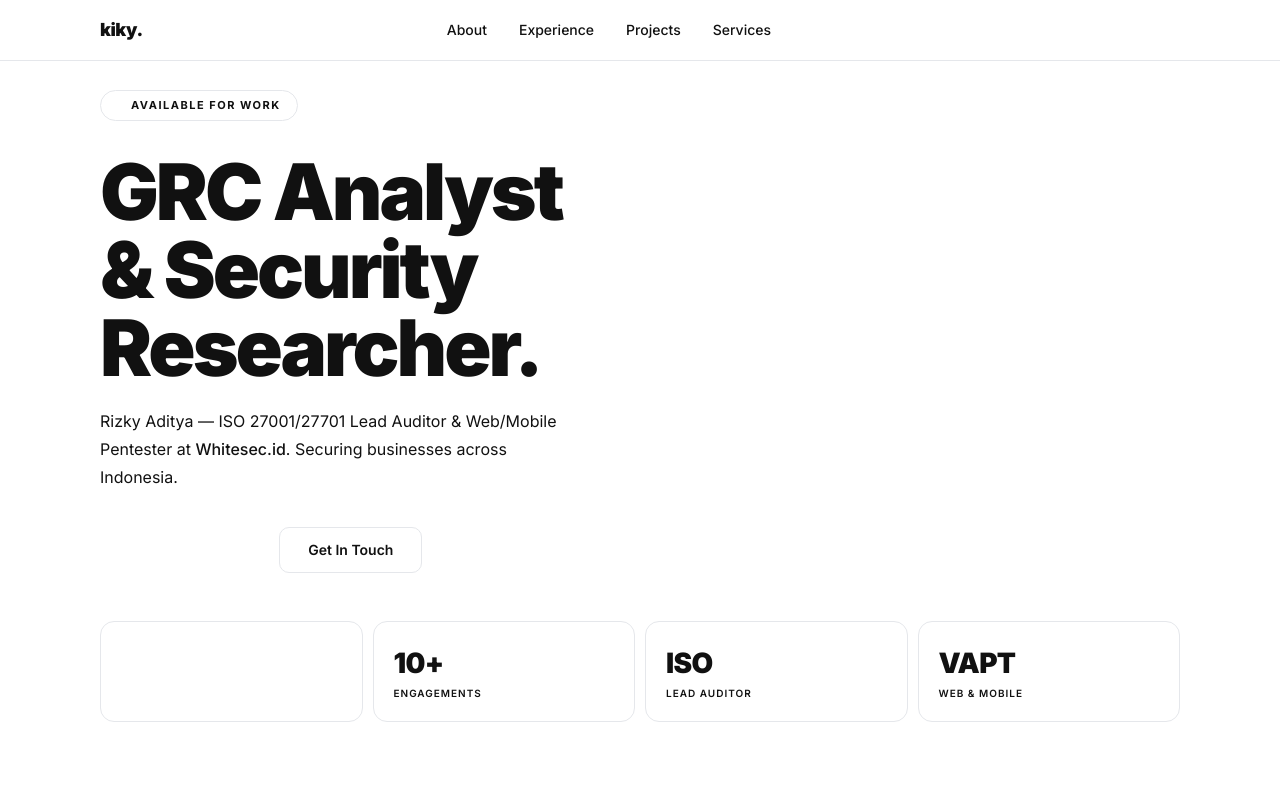
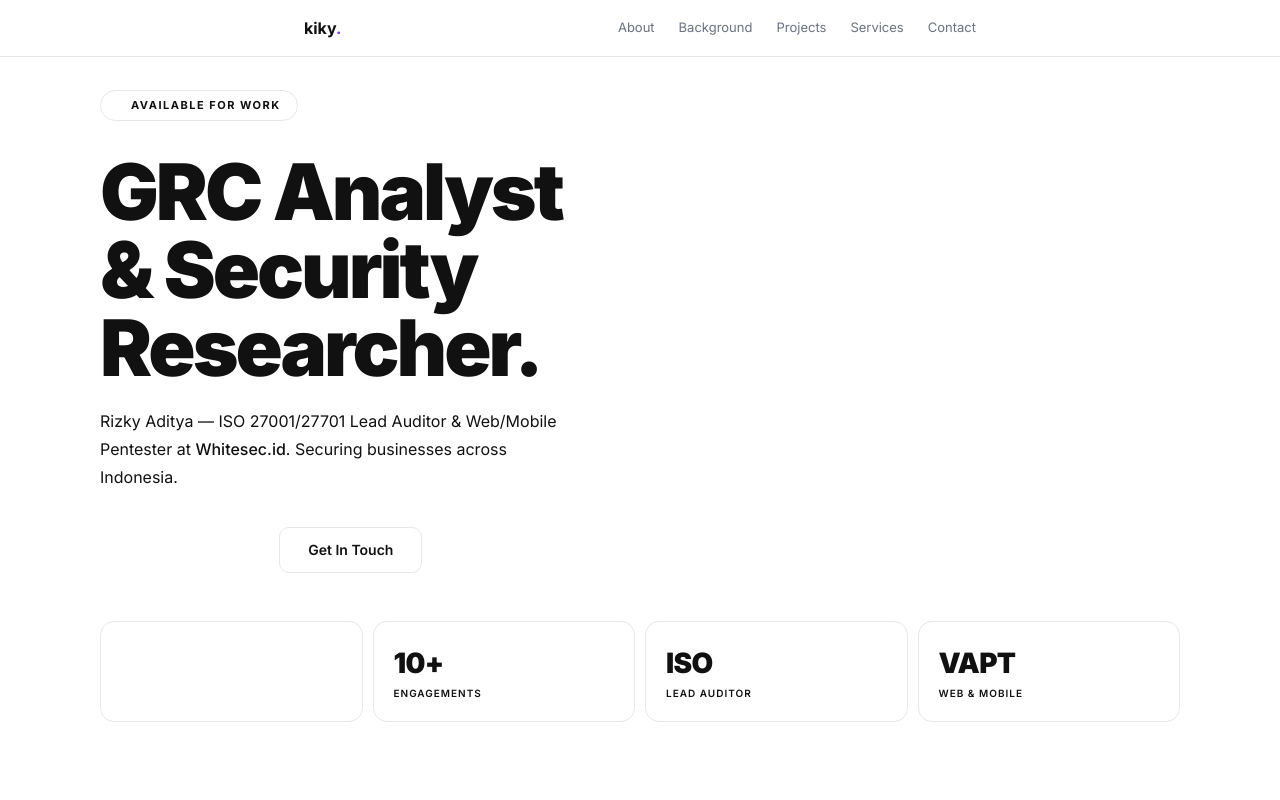
Before and after one commit to satorukikyy/kiky-website, a Next.js app: page / in a window 1280 px wide. Shown: the top 800 px of the page. Built offline with nearby package versions, Linux system fonts and the light colour scheme.

Commit message:
feat: rewrite Navbar and Footer — plain text links, minimal single-line footer

```diff
--- a/components/layout/Footer.tsx
+++ b/components/layout/Footer.tsx
@@ -1,37 +1,15 @@
 import Link from 'next/link'
 import { personalInfo } from '@/lib/data'
 
-const socials = [
-  { label: 'LinkedIn',  href: personalInfo.socials.linkedin },
-  { label: 'GitHub',    href: personalInfo.socials.github },
-  { label: 'Instagram', href: personalInfo.socials.instagram },
-  { label: 'Twitter',   href: personalInfo.socials.twitter },
-]
-
 export default function Footer() {
   return (
-    <footer className="border-t border-brand-border mt-20">
-      <div className="max-w-[1120px] mx-auto px-5 py-9 flex flex-col md:flex-row items-center justify-between gap-5">
-        <div className="font-heading font-black text-[17px] text-brand-text">
+    <footer className="border-t border-c-border mt-24">
+      <div className="max-w-[720px] mx-auto px-6 py-6 flex items-center justify-between">
+        <Link href="/" className="font-body font-bold text-[14px] text-c-text">
           {personalInfo.nickname.toLowerCase()}
-          <span className="text-brand-green">.</span>
-        </div>
-
-        <div className="flex flex-wrap justify-center gap-6">
-          {socials.map((s) => (
-            <Link
-              key={s.label}
-              href={s.href}
-              target="_blank"
-              rel="noopener noreferrer"
-              className="text-brand-subtle text-[13px] font-medium hover:text-brand-text transition-colors"
-            >
-              {s.label}
-            </Link>
-          ))}
-        </div>
-
-        <p className="text-brand-subtle text-xs">
+          <span className="text-c-purple">.</span>
+        </Link>
+        <p className="font-mono text-[12px] text-c-subtle">
           © {new Date().getFullYear()} {personalInfo.name}
         </p>
       </div>
--- a/components/layout/Navbar.tsx
+++ b/components/layout/Navbar.tsx
@@ -7,33 +7,41 @@ import { personalInfo } from '@/lib/data'
 
 const navLinks = [
   { label: 'About',      href: '/about' },
-  { label: 'Experience', href: '/experience' },
+  { label: 'Background', href: '/background' },
   { label: 'Projects',   href: '/projects' },
   { label: 'Services',   href: '/services' },
+  { label: 'Contact',    href: '/contact' },
 ]
 
 export default function Navbar() {
   const pathname = usePathname()
   const [open, setOpen] = useState(false)
 
+  const isActive = (href: string) =>
+    pathname === href || pathname.startsWith(href + '/')
+
   return (
-    <nav className="fixed top-0 left-0 right-0 z-50 bg-brand-bg/95 backdrop-blur-md border-b border-brand-border">
-      <div className="max-w-[1120px] mx-auto px-5 h-[60px] flex items-center justify-between">
+    <header className="fixed top-0 left-0 right-0 z-50 bg-white border-b border-c-border">
+      <nav className="max-w-[720px] mx-auto px-6 h-14 flex items-center justify-between">
 
-        <Link href="/" className="font-heading font-black text-lg tracking-tight text-brand-text">
+        <Link
+          href="/"
+          className="font-body font-bold text-[16px] text-c-text select-none"
+        >
           {personalInfo.nickname.toLowerCase()}
-          <span className="text-brand-green">.</span>
+          <span className="text-c-purple">.</span>
         </Link>
 
-        <div className="hidden md:flex items-center gap-8">
+        {/* Desktop links */}
+        <div className="hidden md:flex items-center gap-6">
           {navLinks.map((link) => (
             <Link
               key={link.href}
               href={link.href}
-              className={`font-body text-sm font-medium transition-colors ${
-                pathname === link.href
-                  ? 'text-brand-text font-semibold'
-                  : 'text-brand-muted hover:text-brand-text'
+              className={`font-body text-[13px] transition-colors pb-px ${
+                isActive(link.href)
+                  ? 'text-c-text border-b-2 border-c-purple'
+                  : 'text-c-muted hover:text-c-text'
               }`}
             >
               {link.label}
@@ -41,47 +49,35 @@ export default function Navbar() {
           ))}
         </div>
 
-        <Link
-          href="/contact"
-          className="hidden md:inline-block bg-brand-green text-white font-heading font-bold text-[13px] px-5 py-2 rounded-lg hover:opacity-90 transition-opacity"
-        >
-          Hire Me →
-        </Link>
-
+        {/* Mobile toggle */}
         <button
-          className="md:hidden w-9 h-9 flex flex-col items-center justify-center gap-1.5"
+          className="md:hidden w-8 h-8 flex flex-col items-center justify-center gap-[5px]"
           onClick={() => setOpen(!open)}
           aria-label="Toggle menu"
         >
-          <span className={`block w-5 h-0.5 bg-brand-text transition-transform ${open ? 'rotate-45 translate-y-2' : ''}`} />
-          <span className={`block w-5 h-0.5 bg-brand-text transition-opacity ${open ? 'opacity-0' : ''}`} />
-          <span className={`block w-5 h-0.5 bg-brand-text transition-transform ${open ? '-rotate-45 -translate-y-2' : ''}`} />
+          <span className={`block w-4 h-px bg-c-text transition-all ${open ? 'rotate-45 translate-y-[6px]' : ''}`} />
+          <span className={`block w-4 h-px bg-c-text transition-opacity ${open ? 'opacity-0' : ''}`} />
+          <span className={`block w-4 h-px bg-c-text transition-all ${open ? '-rotate-45 -translate-y-[6px]' : ''}`} />
         </button>
-      </div>
+      </nav>
 
+      {/* Mobile drawer */}
       {open && (
-        <div className="md:hidden bg-brand-bg border-t border-brand-border px-5 py-5 flex flex-col gap-4">
+        <div className="md:hidden bg-white border-b border-c-border px-6 py-5 flex flex-col gap-4">
           {navLinks.map((link) => (
             <Link
               key={link.href}
               href={link.href}
               onClick={() => setOpen(false)}
-              className={`font-body text-sm font-medium ${
-                pathname === link.href ? 'text-brand-text' : 'text-brand-muted'
+              className={`font-body text-[14px] ${
+                isActive(link.href) ? 'text-c-text font-semibold' : 'text-c-muted'
               }`}
             >
               {link.label}
             </Link>
           ))}
-          <Link
-            href="/contact"
-            onClick={() => setOpen(false)}
-            className="bg-brand-green text-white font-heading font-bold text-sm px-5 py-2.5 rounded-lg text-center"
-          >
-            Hire Me →
-          </Link>
         </div>
       )}
-    </nav>
+    </header>
   )
 }
```
